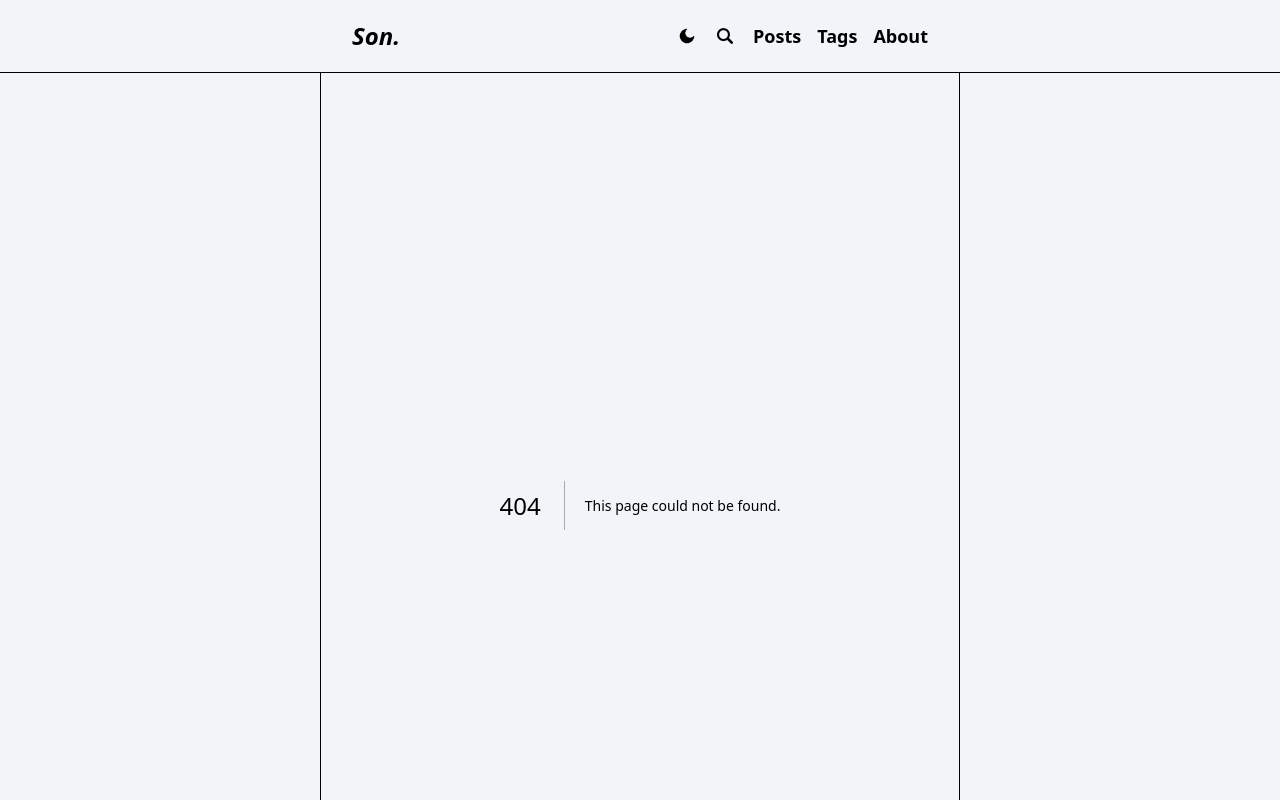
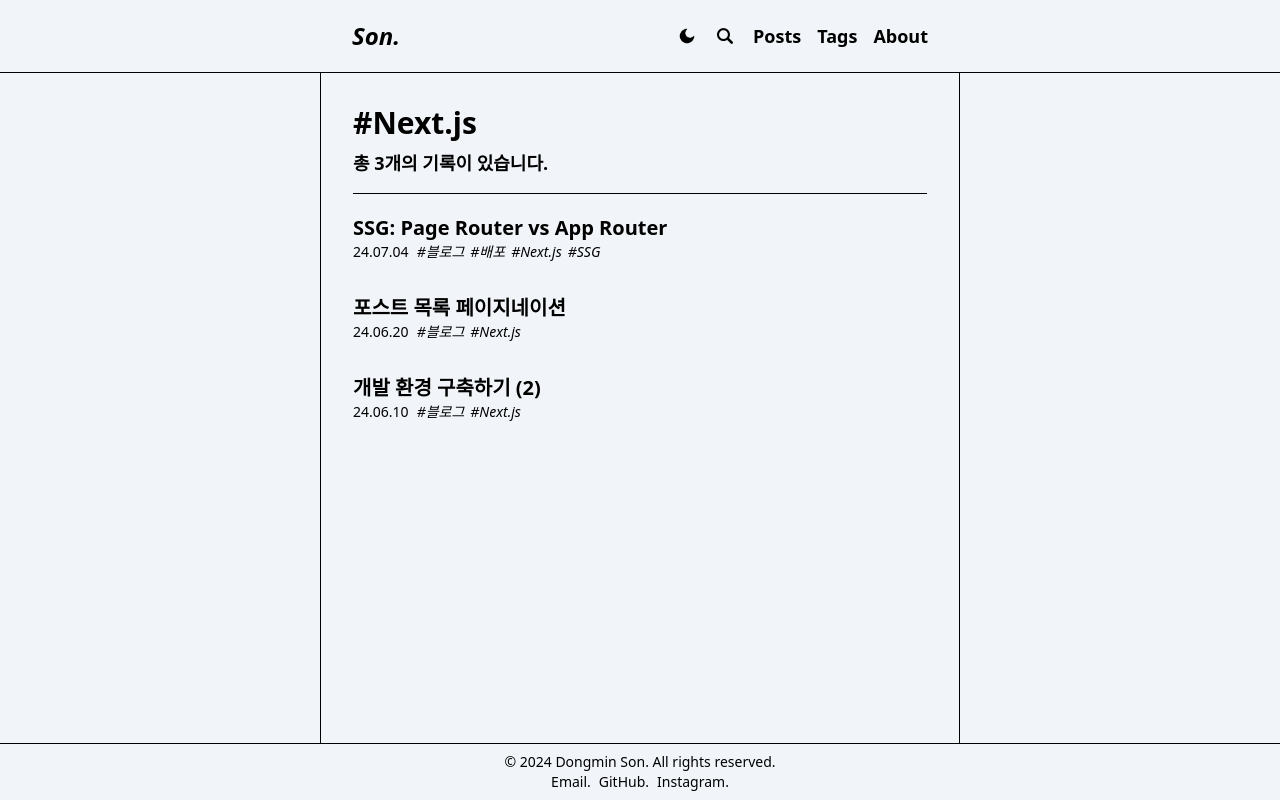
Before and after one commit to dmson1218/blog, a Next.js app: page /tags/Next.js in a window 1280 px wide. Before the commit this address had no page. Shown: the top 800 px of the page. Built offline with nearby package versions, Linux system fonts and the light colour scheme.

Commit message:
feat: 개별 태그 페이지 추가

```diff
--- /dev/null
+++ b/src/app/tags/[slug]/page.tsx
@@ -0,0 +1,47 @@
+import { getTags, getMDFilesByTag } from '#utils/markdown';
+import PreviewLink from '#components/PreviewLink';
+
+type PostByTagPageParams = {
+    params: {
+        slug: string;
+    };
+};
+
+export const generateStaticParams = () => {
+    const tags = getTags();
+    const paths = tags.map(tag => ({
+        params: {
+            slug: tag.replace(/\.md$/, '').replaceAll(' ', '%20'),
+        },
+    }));
+
+    return paths;
+};
+
+const PostByTagPage = ({ params }: PostByTagPageParams) => {
+    const tag = decodeURIComponent(params.slug);
+    const metaDatas = getMDFilesByTag(tag);
+
+    return (
+        <>
+            <div className="pb-4 border-b my-border flex flex-col gap-2">
+                <div className="text-xl sm:text-3xl font-bold">#{tag}</div>
+                <div className="text-base sm:text-lg font-semibold">
+                    총 {metaDatas.length}개의 기록이 있습니다.
+                </div>
+            </div>
+            <div className="grow mt-5 flex flex-col gap-6 sm:gap-8">
+                {metaDatas.map(({ title, tags, date }) => (
+                    <PreviewLink
+                        key={title}
+                        title={title}
+                        tags={tags}
+                        date={date}
+                    />
+                ))}
+            </div>
+        </>
+    );
+};
+
+export default PostByTagPage;
```
